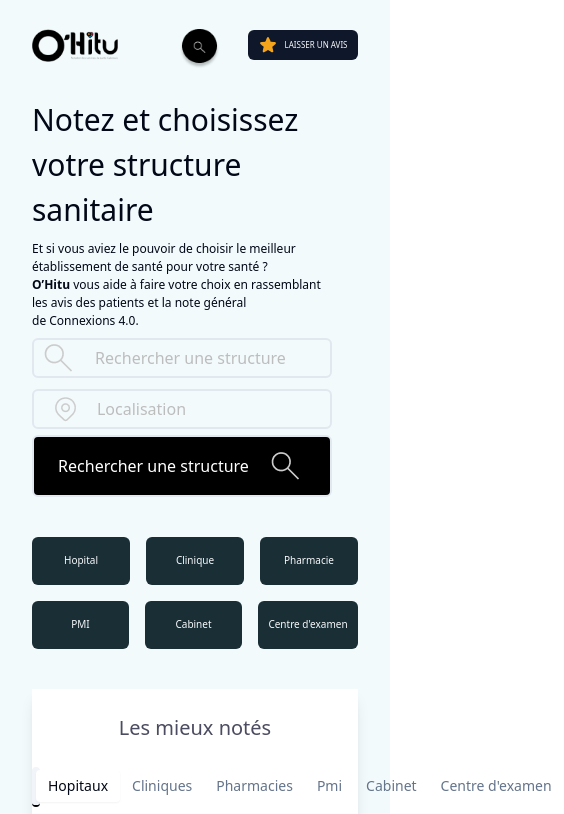
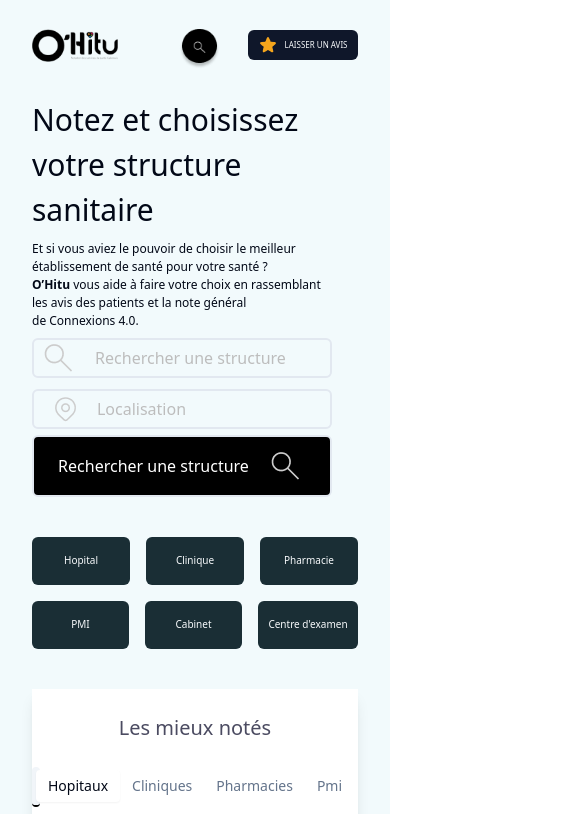
Before and after one commit to JojoELITE/O-Hitu-vite-project, a React (Vite) app: page / in a window 390 px wide. Shown: the top 814 px of the page, 564 px wide, since content can reach past the window. Built offline with nearby package versions, Linux system fonts and the light colour scheme.

Commit message:
fin de la version mobile , debut desktop

```diff
--- a/src/pages/Home.jsx
+++ b/src/pages/Home.jsx
@@ -162,14 +162,14 @@ function Home() {
 
 
 
-        <Tabs defaultValue="account" className="w-0 lg:w-full">
+        <Tabs defaultValue="account" className="w-[400px] lg:w-full">
             <TabsList className="gap-0 lg:gap-4 border-b-2 border-black w-0 lg:w-full">
                 <TabsTrigger value="account">Hopitaux</TabsTrigger>
                 <TabsTrigger value="cliniques">Cliniques</TabsTrigger>
                 <TabsTrigger value="pharmacies">Pharmacies</TabsTrigger>
                 <TabsTrigger value="pmi">Pmi</TabsTrigger>
-                <TabsTrigger value="cabinet">Cabinet</TabsTrigger>
-                <TabsTrigger value="centre d'examen">Centre d'examen</TabsTrigger>
+                <TabsTrigger className="lg:block hidden" value="cabinet">Cabinet</TabsTrigger>
+                <TabsTrigger className="lg:block hidden" value="centre d'examen">Centre d'examen</TabsTrigger>
 
 
 
```
